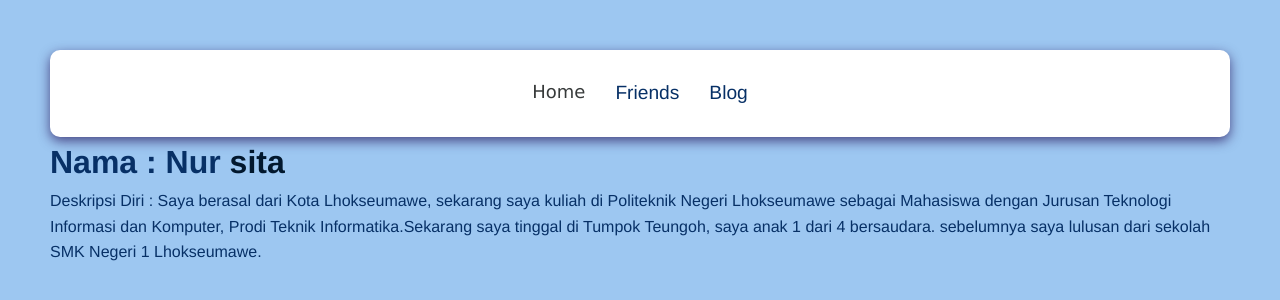
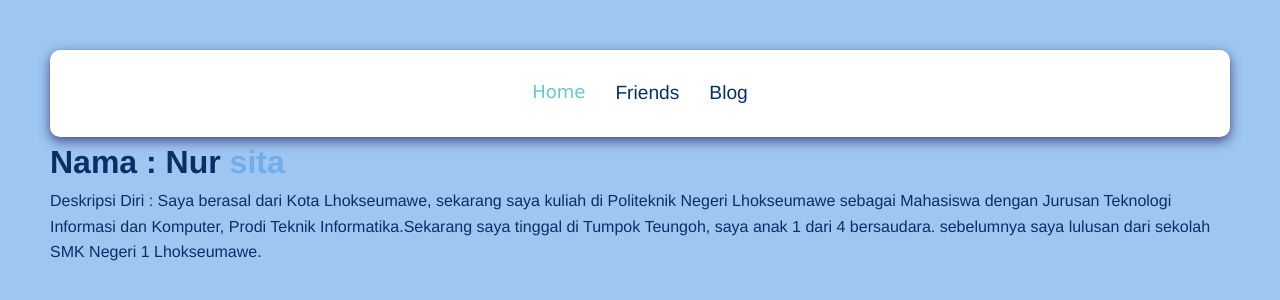
Before and after one commit to nursitaaa/nursitaaa.github.io, a Jekyll site: the page built from index.html, in a window 1280 px wide. Shown: the top 300 px of the page. Built offline with Jekyll 4.4.1, drawn with Linux system fonts in a browser that asks for light colours.

Commit message:
link dan lists html

```diff
--- a/_layouts/default.html
+++ b/_layouts/default.html
@@ -5,6 +5,7 @@
     <meta name="viewport" content="width=device-width, initial-scale=1.0">
     <title>{{ page.title }}</title>
     <link rel="stylesheet" href="{{ site.baseurl }}/assets/css/style.css">
+    <link rel="stylesheet" href="/sass/main.scss">
 </head>
 <body>
     {% include navigation.html %}
--- a/_sass/main.scss
+++ b/_sass/main.scss
@@ -1,11 +1,11 @@
 .current {
-    color:rgba(5, 9, 9, 0.8);
+    color:rgba(67, 185, 185, 0.8);
     font-family: Verdana, Geneva, Tahoma, sans-serif;
     font-size: large;
 }
 
 .last_name {
-    color: rgb(2, 24, 46);
+    color: rgb(113, 173, 233);
 }
 // Variabel untuk warna dan font
 $primary-color: #073066;
```
Also changed, not shown: 1 other file.
